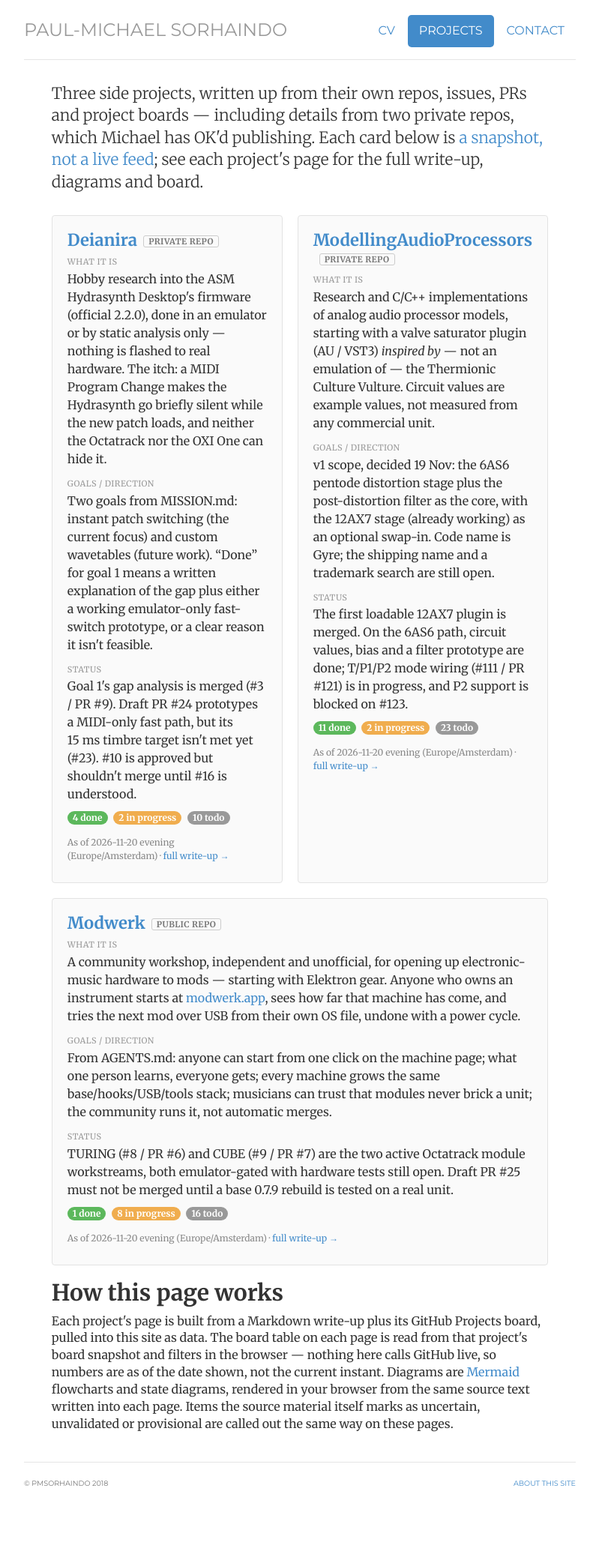
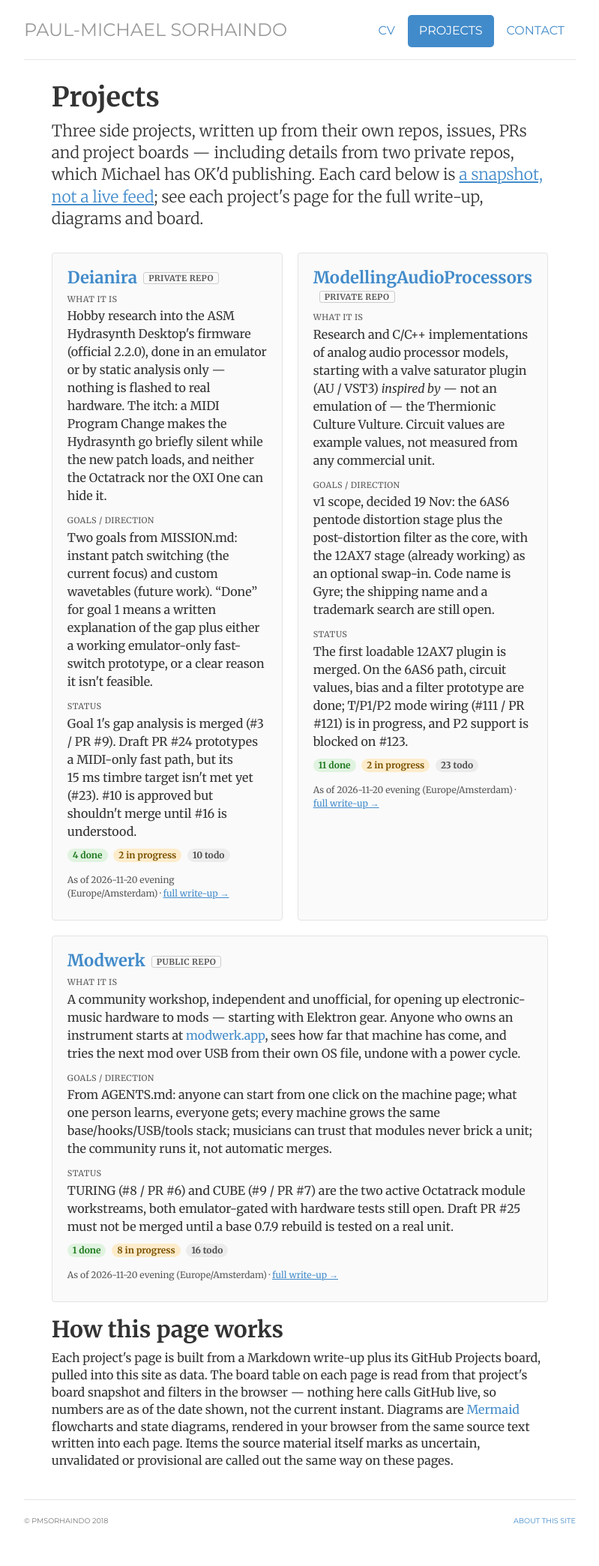
Before and after one commit to pmsorhaindo/pmsorhaindo.github.io, a Jekyll site: the page built from projects/index.html, in a window 1280 px wide. Shown: the whole page at 75% size, without its empty margins (240-1039 px from the left). Built offline with Jekyll 4.4.1, drawn with Linux system fonts in a browser that asks for light colours; before the commit the page ends 2039 px from its top, so only the background shows below that.

Commit message:
Address review: mobile overflow, missing h1, badge/label contrast
Blocking fixes from review:
- Mobile horizontal overflow on all three project detail pages. Root
  cause had three parts: bare GitHub URLs in prose/list items/table
  cells (fixed with overflow-wrap: anywhere on .project-page),
  table-layout: auto not shrinking the "Recent decisions" table enough
  even with overflow-wrap set (fixed with table-layout: fixed), and
  Bootstrap's `code { white-space: nowrap }` overriding the wrap for
  long inline filenames/paths (overridden for .project-page code).
  Verified at 375px: document scrollWidth now equals clientWidth on
  all four /projects pages.
- Missing <h1> on /projects/: added `<h1>Projects</h1>` above the lead
  paragraph.
- Insufficient contrast on labels/badges: replaced #999/#777/#888 gray
  text with #595959 (6.7-7.0:1 on the page/card backgrounds), and
  replaced the white-text-on-saturated-background PR/Issue/status
  badges with dark-text-on-light-tint pairs, each re-verified at
  4.5:1+ with the WCAG relative-luminance formula.

Also addressed from the review's non-blocking suggestions:
- Wrapped page content in a <main> landmark in the shared default
  layout (applies site-wide, not just to the new pages).
- Underlined in-paragraph links on the new pages so they aren't
  distinguished by color alone.
- Added per-row data-label attributes to the board table so columns
  are still identifiable once the table stacks on narrow screens.

Re-ran the full verification suite after these changes: a clean
`bundle exec jekyll build`, an axe-core WCAG2A/AA scan of all four
pages, a 375px viewport overflow check, a console-error check with
Mermaid diagram counts, and an internal link check. Remaining
axe-core color-contrast findings are Bootstrap's default link blue
(#428bca on white, ~3.6:1) and the shared footer copyright text,
present identically on the existing /cv, /contact and /about pages;
left those alone as pre-existing, site-wide styling rather than
something to special-case on the new pages.

Co-authored-by: Michael Sorhaindo <pmsorhaindo@gmail.com>

```diff
--- a/_layouts/default.html
+++ b/_layouts/default.html
@@ -8,7 +8,9 @@
 
 			{% include header.html %}
 
+			<main>
 			{{ content }}
+			</main>
 
 			{% include footer.html %}
 
--- a/css/projects.css
+++ b/css/projects.css
@@ -16,22 +16,30 @@
 .project-card h2 a { text-decoration: none; }
 .project-card .project-visibility {
   display: inline-block; font-size: 11px; text-transform: uppercase;
-  letter-spacing: .04em; color: #777; border: 1px solid #ccc; border-radius: 3px;
+  letter-spacing: .04em; color: #595959; border: 1px solid #ccc; border-radius: 3px;
   padding: 1px 6px; margin-left: 8px; vertical-align: middle;
 }
 .project-card .project-section-label {
   display: block; font-size: 11px; text-transform: uppercase; letter-spacing: .04em;
-  color: #999; margin: 14px 0 2px;
+  color: #595959; margin: 14px 0 2px;
 }
 .project-card .project-section-label:first-of-type { margin-top: 0; }
 .project-card p { margin: 0 0 6px; line-height: 1.5em; }
-.project-card .project-as-of { margin-top: 14px; font-size: 12px; color: #888; }
+.project-card .project-as-of { margin-top: 14px; font-size: 12px; color: #595959; }
+.project-card .project-as-of a, .projects-index .lead a { text-decoration: underline; }
 .project-card .board-counts { margin-top: 6px; }
 .project-card .board-counts .badge { margin-right: 4px; }
 
-.project-page { width: 92%; max-width: 980px; margin: 0 auto 40px; line-height: 1.65em; }
+.project-page {
+  width: 92%; max-width: 980px; margin: 0 auto 40px; line-height: 1.65em;
+  /* The source material writes plenty of bare, unbroken GitHub URLs in
+     prose, list items and table cells. Without this, those force the
+     page wider than the viewport on narrow screens. */
+  overflow-wrap: anywhere;
+  word-break: break-word;
+}
 .project-page h1 { margin-top: 0; }
-.project-header-meta { color: #777; font-size: 14px; margin: 0 0 24px; }
+.project-header-meta { color: #595959; font-size: 14px; margin: 0 0 24px; }
 .project-header-meta .project-visibility {
   display: inline-block; font-size: 11px; text-transform: uppercase;
   letter-spacing: .04em; border: 1px solid #ccc; border-radius: 3px; padding: 1px 6px;
@@ -39,11 +47,24 @@
 .project-page h2 { margin-top: 2.2em; }
 .project-page h3 { margin-top: 1.6em; }
 .project-page pre { white-space: pre-wrap; word-break: break-word; }
-.project-page table:not(.board-table) { width: 100%; margin: 1em 0; border-collapse: collapse; }
+.project-page table:not(.board-table) {
+  width: 100%; margin: 1em 0; border-collapse: collapse;
+  /* table-layout: auto sizes columns by content, and even with
+     overflow-wrap set, long unbroken URLs in a cell can still push
+     the table past 100% in some browsers. Fixed layout guarantees the
+     table never grows past its own width. */
+  table-layout: fixed;
+}
 .project-page table:not(.board-table) th,
 .project-page table:not(.board-table) td { border: 1px solid #e3e3e3; padding: 6px 10px; text-align: left; vertical-align: top; }
 .project-page table:not(.board-table) th { background: #f5f5f5; }
 .project-page blockquote { border-left: 3px solid #ccc; color: #555; }
+/* Bootstrap sets inline code to white-space: nowrap, which defeats the
+   overflow-wrap fix above for the long filenames/paths in the source
+   material. */
+.project-page code { white-space: normal; overflow-wrap: anywhere; }
+/* Don't rely on color alone to mark a link in running prose. */
+.project-page p a, .project-page li a, .project-page blockquote a { text-decoration: underline; }
 
 /* Mermaid diagrams */
 div.mermaid {
@@ -64,7 +85,7 @@ div.mermaid.mermaid-error::before { content: attr(data-error) "\A\A"; white-spac
 
 /* Filterable board widget */
 .board { margin: 1em 0 2em; }
-.board-meta { color: #777; font-size: 13px; margin-bottom: 10px; }
+.board-meta { color: #595959; font-size: 13px; margin-bottom: 10px; }
 .board-toolbar {
   display: flex; flex-wrap: wrap; gap: 8px; margin-bottom: 10px;
 }
@@ -84,26 +105,41 @@ div.mermaid.mermaid-error::before { content: attr(data-error) "\A\A"; white-spac
   border-bottom: 1px solid #eee; padding: 8px 6px; text-align: left; vertical-align: top;
   word-wrap: break-word;
 }
-.board-table th { color: #777; font-weight: 700; font-size: 11px; text-transform: uppercase; letter-spacing: .03em; }
+.board-table th { color: #595959; font-weight: 700; font-size: 11px; text-transform: uppercase; letter-spacing: .03em; }
 .board-table th:nth-child(1), .board-table td:nth-child(1) { width: 6%; }
 .board-table th:nth-child(2), .board-table td:nth-child(2) { width: 8%; }
 .board-table th:nth-child(4), .board-table td:nth-child(4) { width: 12%; }
 .board-table th:nth-child(5), .board-table td:nth-child(5) { width: 9%; white-space: nowrap; }
 .board-table th:nth-child(6), .board-table td:nth-child(6) { width: 18%; }
 .board-table tbody tr:hover { background: #f8f8f8; }
-.board-linked { display: block; color: #888; margin-top: 2px; }
-.board-count { font-size: 12px; color: #777; margin-top: 6px; }
-.board-labels { color: #777; }
+.board-linked { display: block; color: #595959; margin-top: 2px; }
+.board-count { font-size: 12px; color: #595959; margin-top: 6px; }
+.board-labels { color: #595959; }
 
-.badge-pr { background-color: #5cb85c; }
-.badge-issue { background-color: #5bc0de; }
-.badge-status-done { background-color: #5cb85c; }
-.badge-status-in-progress { background-color: #f0ad4e; }
-.badge-status-todo { background-color: #999; }
+/* Dark text on a light tint rather than Bootstrap's white-on-saturated
+   badge colors, which fall well under the 4.5:1 WCAG AA minimum for
+   this text size at every hue used here. */
+.badge-pr { background-color: #f0e6fa; color: #6f3fa0; }
+.badge-issue { background-color: #dbeefc; color: #0b5a94; }
+.badge-status-done { background-color: #e0f3e0; color: #1f7a1f; }
+.badge-status-in-progress { background-color: #fdeccb; color: #7a5100; }
+.badge-status-todo { background-color: #ececec; color: #4d4d4d; }
 
 @media (max-width: 700px) {
   .board-table thead { display: none; }
   .board-table, .board-table tbody, .board-table tr, .board-table td { display: block; width: 100% !important; }
   .board-table tr { border-bottom: 1px solid #ddd; padding: 8px 0; }
   .board-table td { border: 0; padding: 2px 0; }
+  /* The header row is hidden when the table stacks, so label each
+     value with the column it came from. */
+  .board-table td[data-label]::before {
+    content: attr(data-label) ": ";
+    display: inline-block;
+    min-width: 4.5em;
+    color: #595959;
+    font-size: 11px;
+    text-transform: uppercase;
+    letter-spacing: .03em;
+    font-weight: 700;
+  }
 }
--- a/js/projects-board.js
+++ b/js/projects-board.js
@@ -28,6 +28,7 @@
     ).toLowerCase();
 
     const numTd = el('td');
+    numTd.dataset.label = '#';
     const numLink = el('a', null, '#' + item.number);
     numLink.href = item.url;
     numLink.target = '_blank';
@@ -36,10 +37,12 @@
     tr.appendChild(numTd);
 
     const typeTd = el('td');
+    typeTd.dataset.label = 'Type';
     typeTd.appendChild(el('span', 'badge ' + typeBadgeClass(item.type), item.type === 'PullRequest' ? 'PR' : 'Issue'));
     tr.appendChild(typeTd);
 
     const titleTd = el('td', 'board-title');
+    titleTd.dataset.label = 'Title';
     const titleLink = el('a', null, item.title);
     titleLink.href = item.url;
     titleLink.target = '_blank';
@@ -62,13 +65,16 @@
     tr.appendChild(titleTd);
 
     const statusTd = el('td');
+    statusTd.dataset.label = 'Status';
     statusTd.appendChild(el('span', 'badge ' + statusBadgeClass(item.status), item.status || '\u2014'));
     tr.appendChild(statusTd);
 
     const prioTd = el('td', null, item.priority || '\u2014');
+    prioTd.dataset.label = 'Priority';
     tr.appendChild(prioTd);
 
     const labelsTd = el('td', 'board-labels', (item.labels || []).join(', ') || '\u2014');
+    labelsTd.dataset.label = 'Labels';
     tr.appendChild(labelsTd);
 
     return tr;
--- a/projects/index.html
+++ b/projects/index.html
@@ -8,6 +8,8 @@ extra_css: projects.css
 description: Hobby and side projects by Paul-Michael (Michael) Sorhaindo — firmware research, audio-processor modelling, and an Octatrack modding community, with live status from each project's GitHub board.
 ---
 <div class="projects-index">
+
+<h1>Projects</h1>
 
 <p class="lead">Three side projects, written up from their own repos, issues, PRs and project boards &mdash; including details from two private repos, which Michael has OK'd publishing. Each card below is <a href="#how-this-page-works">a snapshot, not a live feed</a>; see each project's page for the full write-up, diagrams and board.</p>
 
```
